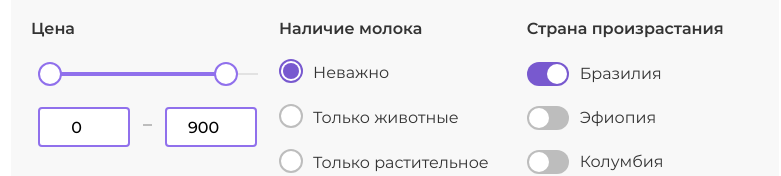
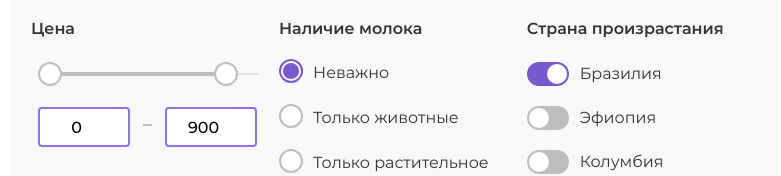
Before and after one commit to Lyezik/Grading, a website: page source/index.html in a window 1280 px wide. Shown: the part 1705-1881 px from the top of the page, without its empty margins (245-1026 px from the left). Drawn offline with nearby package versions, Linux system fonts and the light colour scheme; files that its build step writes are made by us from their sources.

Commit message:
состояние ползунка в каталоге при disabled

```diff
--- a/source/index.html
+++ b/source/index.html
@@ -190,10 +190,10 @@
               <legend class="price__title">Цена</legend>
               <div class="range-scale">
                 <div class="range-scale__bar">
-                  <button class="range-scale__toggle range-scale__toggle--min" type="button">
+                  <button class="range-scale__toggle range-scale__toggle--min" type="button" disabled>
                     <span class="visually-hidden">Изменить минимальную цену</span>
                   </button>
-                  <button class="range-scale__toggle range-scale__toggle--max" type="button">
+                  <button class="range-scale__toggle range-scale__toggle--max" type="button" disabled>
                     <span class="visually-hidden">Изменить максимальную цену</span>
                   </button>
                 </div>
--- a/source/js/script.js
+++ b/source/js/script.js
@@ -1,9 +1,15 @@
 /* в этот файл добавляет скрипты*/
 let navMenu = document.querySelector('.nav-menu');
 let navToggle = document.querySelector('.nav-menu__toggle');
+let rangeToggle = document.querySelector('.range-scale__toggle');
+let rangeBar = document.querySelector('.range-scale__bar');
 
 navMenu.classList.remove('nav-menu--nojs');
 navToggle.classList.remove('nav-menu__toggle--nojs');
+
+if (rangeToggle.disabled) {
+  rangeBar.style = "background: #bdbdbd;"
+}
 
 navToggle.addEventListener('click', function () {
   if (navMenu.classList.contains('nav-menu--closed')) {
@@ -17,7 +23,7 @@ navToggle.addEventListener('click', function () {
 
 const swiper = new Swiper('.swiper', {
   // Optional parameters
-/*   direction: 'vertical', */
+  /*   direction: 'vertical', */
   loop: true,
 
   // If we need pagination
```
